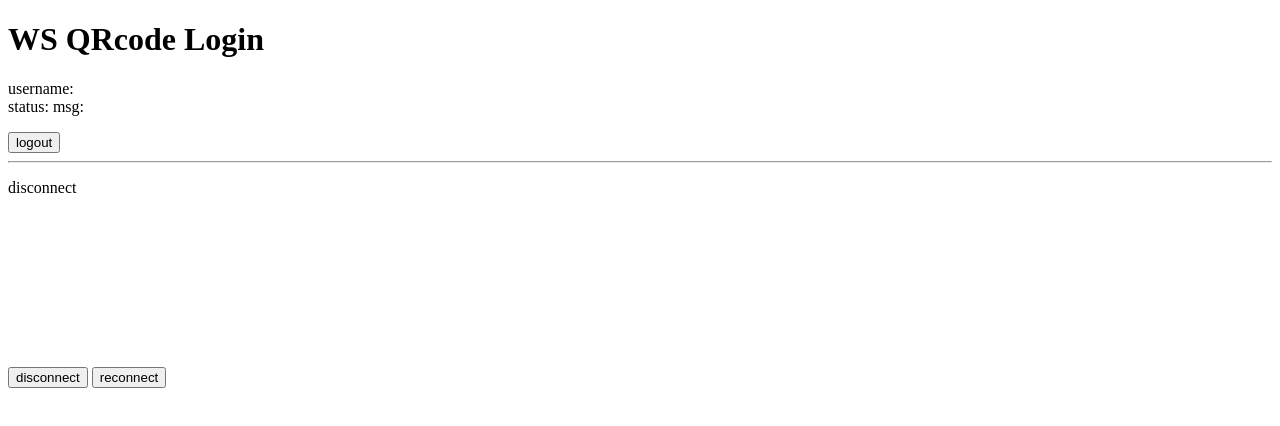
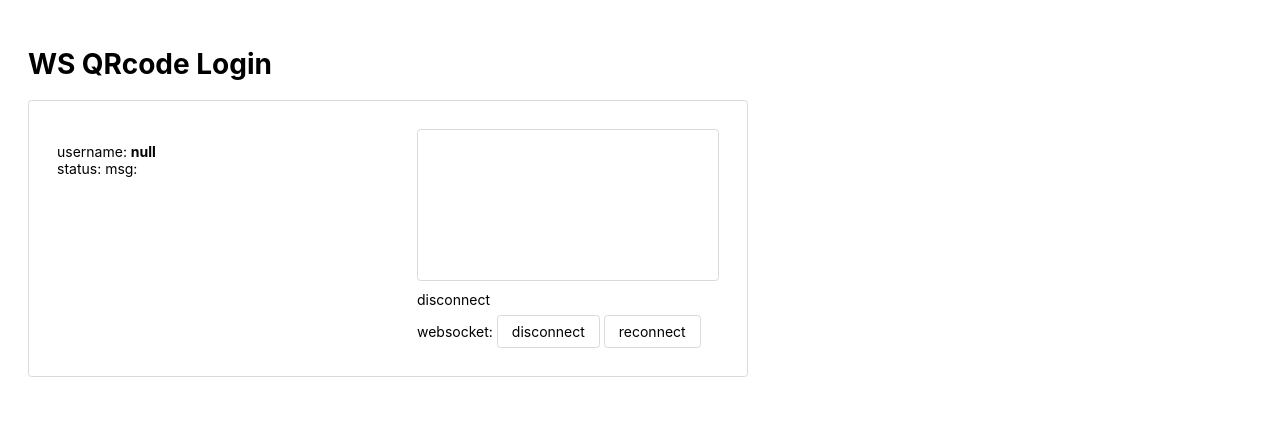
Before and after one commit to wangcch/ws-qrcode-login, a website: page client/web/index.html in a window 1280 px wide. Drawn offline with Linux system fonts and the light colour scheme; no server answers.

Commit message:
feat(style): client-web style

```diff
--- a/client/web/index.html
+++ b/client/web/index.html
@@ -6,12 +6,14 @@
   <meta http-equiv="X-UA-Compatible" content="IE=edge">
   <meta name="viewport" content="width=device-width, initial-scale=1.0">
   <title>QR code login</title>
+  <link href="./style.css" rel="stylesheet">
   <script src="https://www.unpkg.com/qrcode@1.4.4/build/qrcode.min.js"></script>
 </head>
 
 <body>
   <h1>WS QRcode Login</h1>
-  <div>
+  <div class="container">
+    <div class="user-container">
       <p>
         username: <b id="user-info"></b>
         <br>
@@ -21,14 +23,15 @@
       <button id="logout-btn">logout</button>
     </div>
 
-  <hr>
-  <div id="login-container" style="display: none">
+    <div id="login-container" class="none">
+      <div>
+        <canvas id="qr-canvas"></canvas>
         <p id="message"></p>
-    <div>
-      <canvas id="canvas"></canvas>
       </div>
+      websocket:
       <button id="disconnect">disconnect</button>
       <button id="reconnect">reconnect</button>
+    </div>
   </div>
   <script src="./main.js"></script>
 </body>
--- a/client/web/main.js
+++ b/client/web/main.js
@@ -9,6 +9,17 @@ const reconnectEl = document.getElementById("reconnect");
 
 const TOKEN_KEY = "SESSION_TOKEN";
 
+function setUserState(logged) {
+    if (logged) {
+        loginEl.className = "none";
+        logoutBtnEl.className = "";
+    } else {
+        loginEl.className = "";
+        logoutBtnEl.className = "none";
+        userInfoEl.textContent = "null";
+    }
+}
+
 function fetchUser() {
     return new Promise((resolve, reject) => {
         fetch(`http://${location.hostname}:8001/user`, {
@@ -19,7 +30,7 @@ function fetchUser() {
             .then((res) => {
                 userStatusEl.textContent = res.status;
                 userMsgEl.textContent = res.statusText;
-                loginEl.style = "display: none";
+
                 return res.json();
             })
             .then((res) => {
@@ -30,18 +41,19 @@ function fetchUser() {
                 if (res.code === 0) {
                     const { username } = res.data;
                     userInfoEl.textContent = username;
+                    setUserState(true);
 
                     resolve({ username });
                 } else {
-                    loginEl.style = "display: block";
-                    userInfoEl.textContent = "";
+                    setUserState(false);
+
                     reject(res);
                 }
             })
             .catch((rea) => {
                 console.error("[user] err: %o", rea);
-                loginEl.style = "display: block";
-                userInfoEl.textContent = "";
+
+                setUserState(false);
 
                 if (rea.msg) {
                     userMsgEl.textContent = rea.msg;
@@ -55,7 +67,7 @@ function fetchUser() {
 function linkWS() {
     const disconnectEl = document.getElementById("disconnect");
     const messageEl = document.getElementById("message");
-    const qrcodeEl = document.getElementById("canvas");
+    const qrcodeEl = document.getElementById("qr-canvas");
     const ws = new WebSocket(`ws://${location.hostname}:8001`);
 
     ws.onmessage = function (event) {
@@ -111,7 +123,7 @@ logoutBtnEl.onclick = function () {
     })
         .then((res) => {
             console.info("Logout.", res);
-            fetchUser();
+            init();
         })
         .catch((e) => {
             console.error("Logout error.", e);
@@ -119,7 +131,7 @@ logoutBtnEl.onclick = function () {
 };
 
 reconnectEl.onclick = function () {
-    init();
+    linkWS();
 };
 
 function init() {
--- /dev/null
+++ b/client/web/style.css
@@ -0,0 +1,61 @@
+html,
+body {
+    font-family: "Apercu", Avenir, -apple-system, BlinkMacSystemFont, "Helvetica Neue", Helvetica, "Calibri", "Roboto",
+        Arial, sans-serif;
+    font-size: 14px;
+    padding: 1rem;
+    margin: 0;
+}
+
+* {
+    font-family: inherit;
+    box-sizing: border-box;
+}
+
+.none {
+    display: none;
+}
+
+button {
+    padding: 0.5rem 1rem;
+    font-size: 1rem;
+    border: none;
+    border-radius: 0.25rem;
+    background: #ffffff;
+    border: 1px solid #d9d9d9;
+    cursor: pointer;
+}
+
+button[class~="full"] {
+    width: 100%;
+}
+
+button:disabled {
+    cursor: not-allowed;
+}
+
+button:active {
+    background-color: #d9d9d9;
+}
+
+button:hover {
+    border-color: #0000ff;
+}
+
+#message {
+    margin: 0.5rem 0;
+}
+
+#qr-canvas {
+    border: 1px solid #d9d9d9;
+    border-radius: 0.25rem;
+}
+
+.container {
+    max-width: 720px;
+    padding: 2rem;
+    border: 1px solid #d9d9d9;
+    border-radius: 0.25rem;
+    display: flex;
+    justify-content: space-between;
+}
```
Lines whose indentation alone changed are shown as unchanged.
